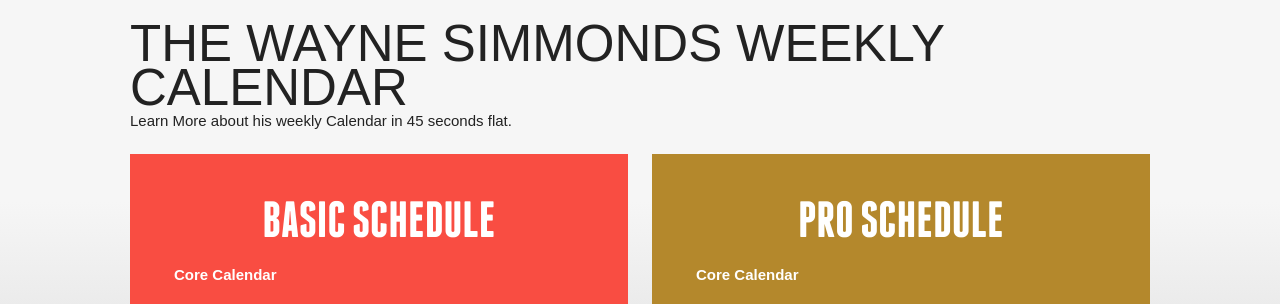
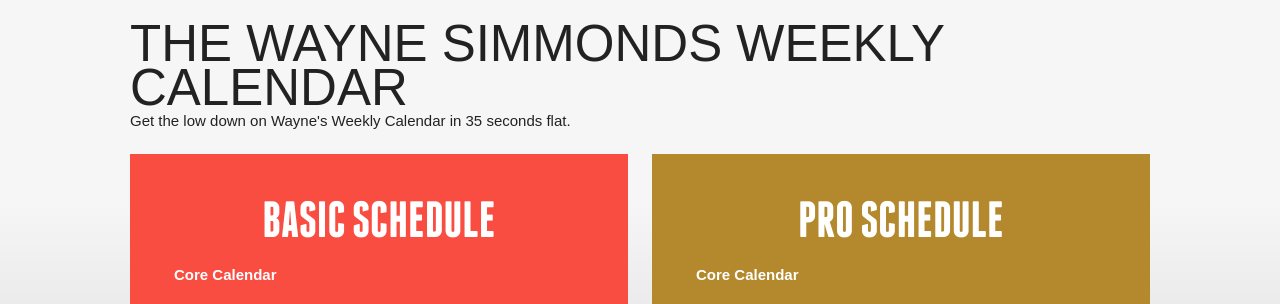
Before and after one commit to yourlegacy/yourlegacy, a Jekyll site: the page built from _posts/static/0100-01-01-wayne-simmonds.html, in a window 1280 px wide. Shown: the part 1238-1542 px from the top of the page. Built offline with Jekyll 4.4.1, drawn with Linux system fonts in a browser that asks for light colours; nearby versions of some CDN libraries; comment, search, counter and statistics services are not loaded.

Commit message:
tweak to CTA vid length message

```diff
--- a/_posts/static/0100-01-01-wayne-simmonds.html
+++ b/_posts/static/0100-01-01-wayne-simmonds.html
@@ -40,7 +40,7 @@
 	</div>
 	<div class="hgroup">
 		<p class="h3">The Wayne Simmonds Weekly Calendar</p>
-		<p>Learn More about his weekly Calendar in 45 seconds flat.</p>
+		<p>Get the low down on Wayne's Weekly Calendar in 35 seconds flat.</p>
 	</div>
 </section>
 
```
